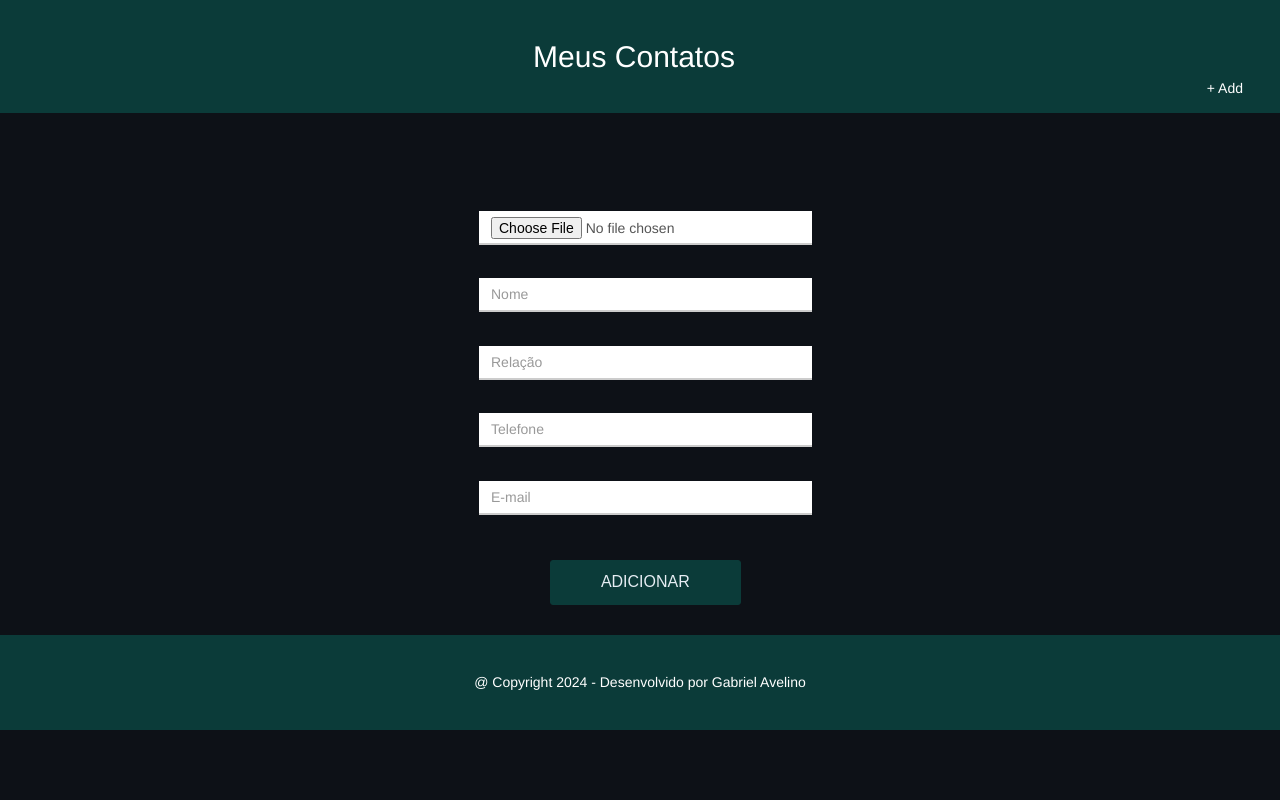
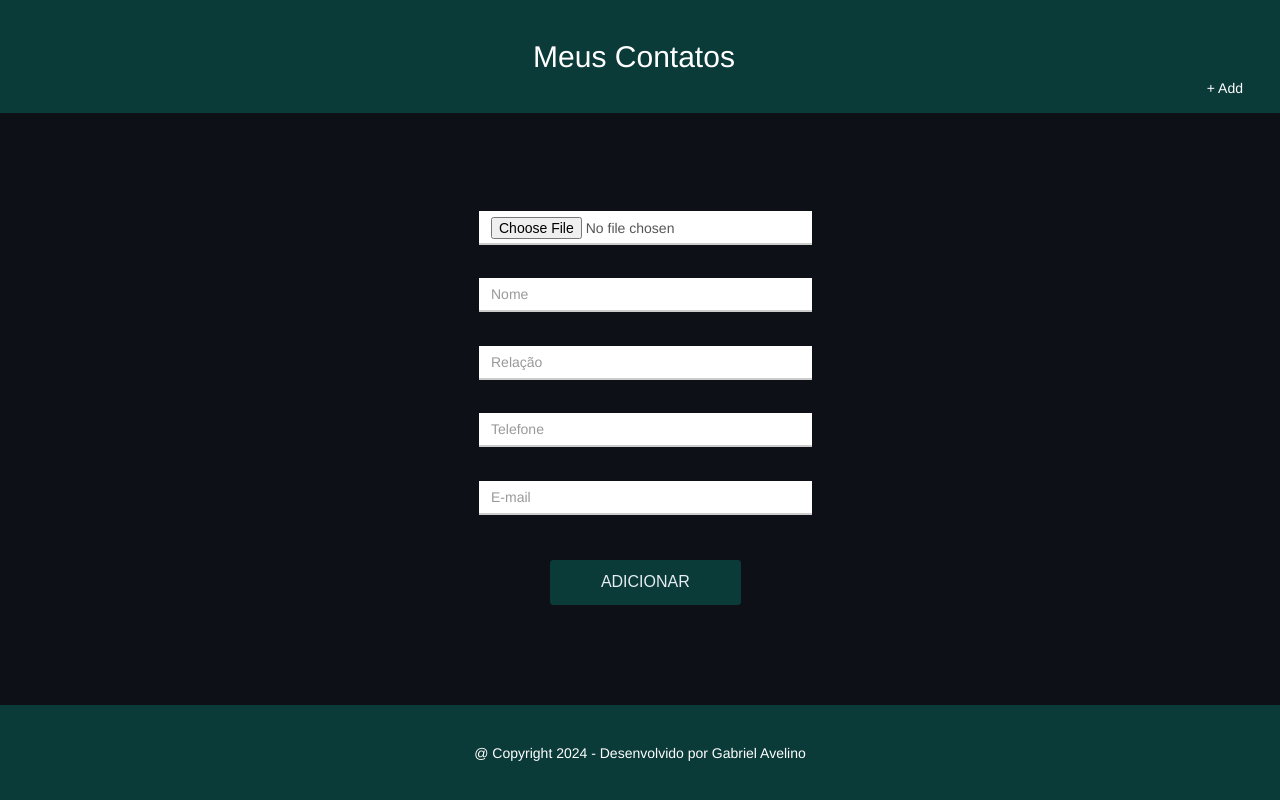
Before and after one commit to Avelino-Gabriel/Django-pro, a Django app: page /add/ in a window 1280 px wide. Run offline with Django 5.2, Linux system fonts and the light colour scheme; some libraries are stand-ins or nearby versions.

Commit message:
Organização de Itens

```diff
--- a/mycontacts/static/css/show.css
+++ b/mycontacts/static/css/show.css
@@ -76,6 +76,9 @@ html {
 }
 
 body {
+	display: flex;
+	flex-direction: column;
+	justify-content: space-between;
 	background-color: #0D1117;
 	position: relative;
 	margin: 0;
```
